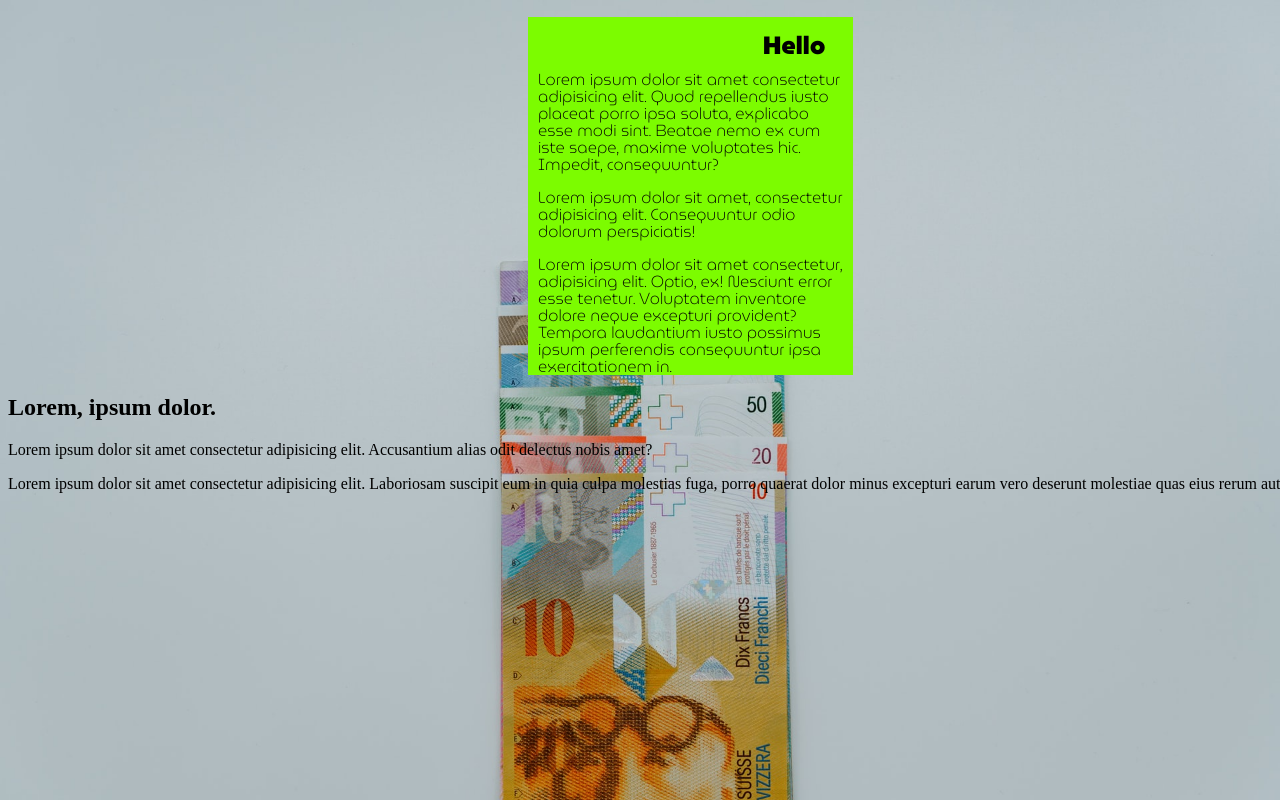
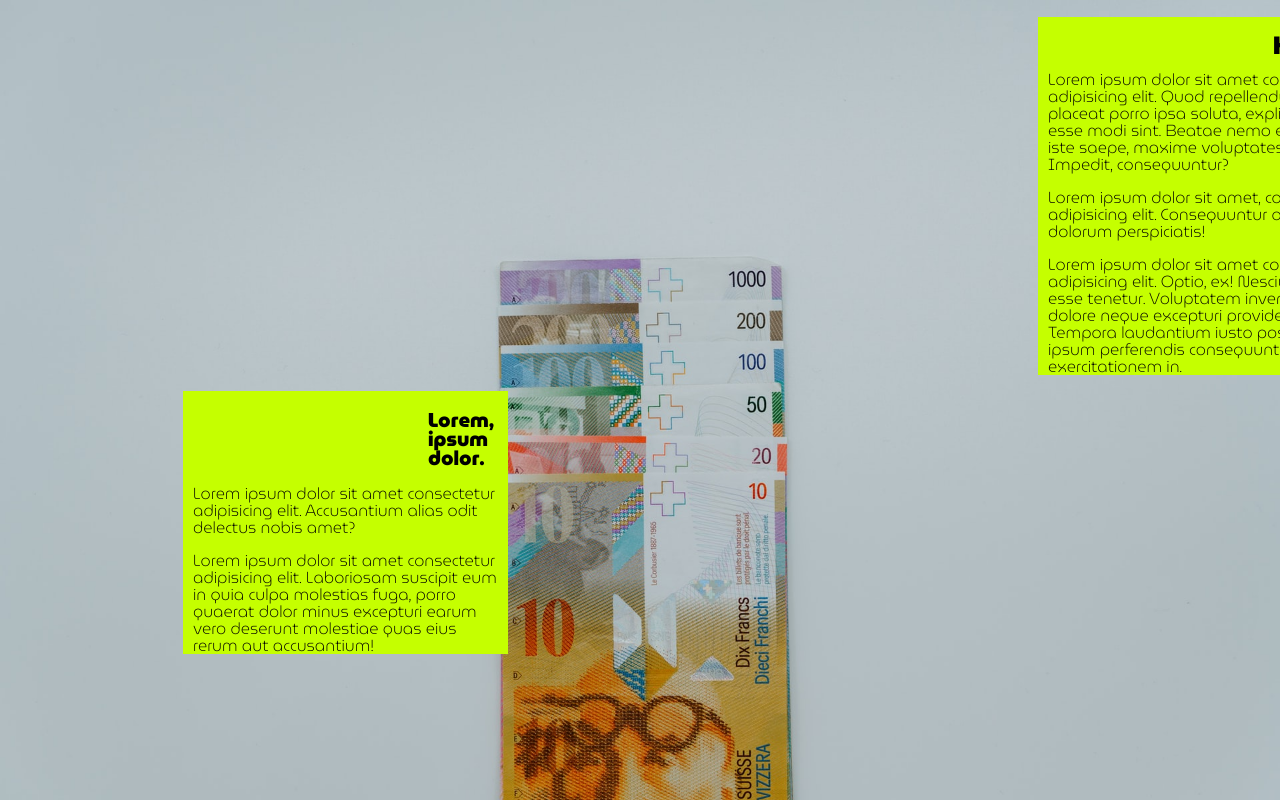
Before and after one commit to LexSava/github-lesson, a plain HTML site: page index.html in a window 1280 px wide. Shown: the top 800 px of the page. Drawn offline with Linux system fonts and the light colour scheme.

Commit message:
доделал класс peak и middle

```diff
--- a/css/style.css
+++ b/css/style.css
@@ -34,16 +34,33 @@ div.middle p {
 } */
 div.peak h1 {
   font-family: "MuseoModerno-Black";
-  margin-left: 225px;
   padding-top: 20px;
   font-size: 25px;
+  margin-left: 225px;
 }
 div.peak {
   width: 325px;
   font-family: "MuseoModerno-ExtraLight";
   line-height: 17px;
-  background-color: lawngreen;
+  background-color: #c5ff00;
   box-sizing: border-box;
   padding: 0 10px;
-  margin-left: 520px;
+  margin: 0px auto 0px 1030px;
 }
+
+div.middle h2 {
+  font-family: "MuseoModerno-Black";
+  padding-top: 20px;
+  font-size: 20px;
+  margin-left: 235px;
+  line-height: 19px;
+}
+div.middle {
+  width: 325px;
+  font-family: "MuseoModerno-ExtraLight";
+  line-height: 17px;
+  background-color: #c5ff00;
+  box-sizing: border-box;
+  padding: 0 10px;
+  margin: 0px 0px 0px 175px;
+}
```
